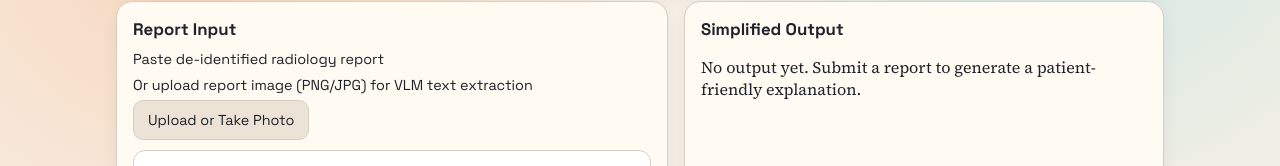
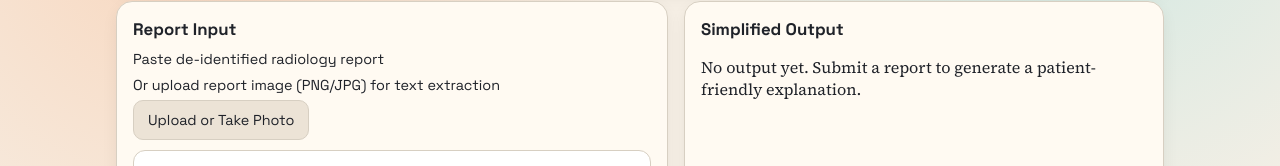
Before and after one commit to younisraafat22/Radiology-Report-Simpilifier, a Next.js app in the folder frontend/: page / in a window 1280 px wide. Shown: the part 202-368 px from the top of the page. Built offline with nearby package versions, Linux system fonts and the light colour scheme.

Commit message:
Fix HF image-to-text route and remove VLM UI wording

```diff
--- a/frontend/components/report-form.tsx
+++ b/frontend/components/report-form.tsx
@@ -28,7 +28,7 @@ export function ReportForm({ onResult }: ReportFormProps) {
     }
 
     setErrorText(null);
-    setExtractStatus("Extracting text from image using VLM...");
+    setExtractStatus("Extracting text from image...");
     setIsExtracting(true);
 
     try {
@@ -78,7 +78,7 @@ export function ReportForm({ onResult }: ReportFormProps) {
         </label>
 
         <label className="label" htmlFor="reportImage" style={{ marginTop: 8 }}>
-          Or upload report image (PNG/JPG) for VLM text extraction
+          Or upload report image (PNG/JPG) for text extraction
         </label>
         <input
           id="reportImage"
```
Also changed, not shown: 1 other file (tests, documents, lock files or other folders).
